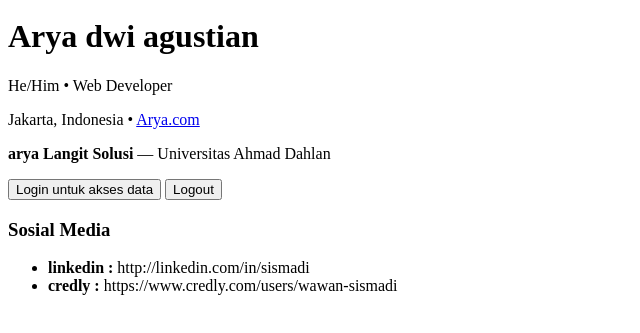
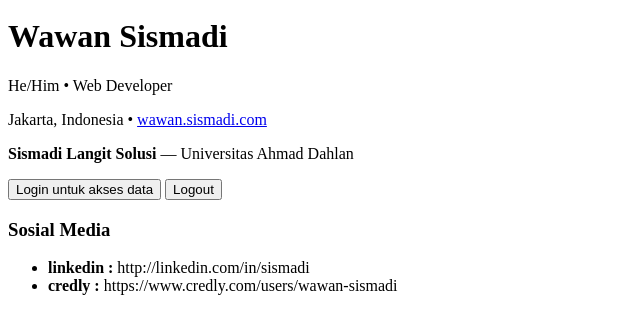
Before and after one commit to Aryadwi30/pbo, a plain HTML site: page supa.html in a window 1280 px wide. Shown: the part 29-362 px from the top of the page, without its empty margins (0-640 px from the left). Drawn offline with Linux system fonts and the light colour scheme; a script that the page names is missing.

Commit message:
Update supa.html

```diff
--- a/supa.html
+++ b/supa.html
@@ -3,7 +3,7 @@
 <head>
   <meta charset="UTF-8" />
   <meta name="viewport" content="width=device-width, initial-scale=1.0"/>
-  <title>arya dwi agustian</title>
+  <title>Wawan Sismadi</title>
   <link rel="stylesheet" href="style.css" />
 </head>
 <body>
@@ -15,10 +15,10 @@
   </div>
 
   <div class="header-text">
-    <h1>Arya dwi agustian</h1>
+    <h1>Wawan Sismadi</h1>
     <p class="subtitle">He/Him • Web Developer</p>
-    <p>Jakarta, Indonesia • <a href="https://Arya.com">Arya.com</a></p>
-    <p><strong>arya Langit Solusi</strong> — Universitas Ahmad Dahlan</p>
+    <p>Jakarta, Indonesia • <a href="https://wawan.sismadi.com">wawan.sismadi.com</a></p>
+    <p><strong>Sismadi Langit Solusi</strong> — Universitas Ahmad Dahlan</p>
   </div>
 
   <div class="action-buttons">
```
